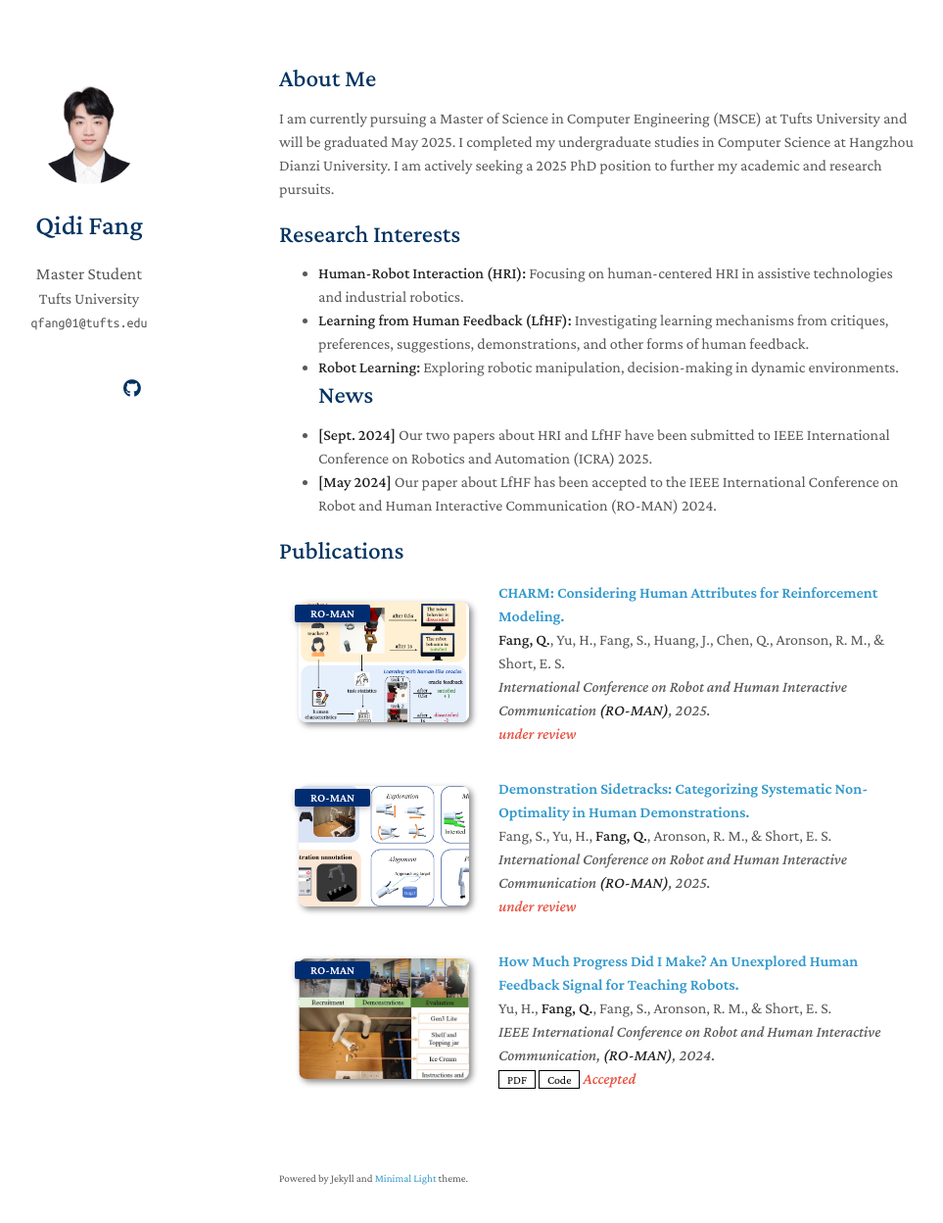
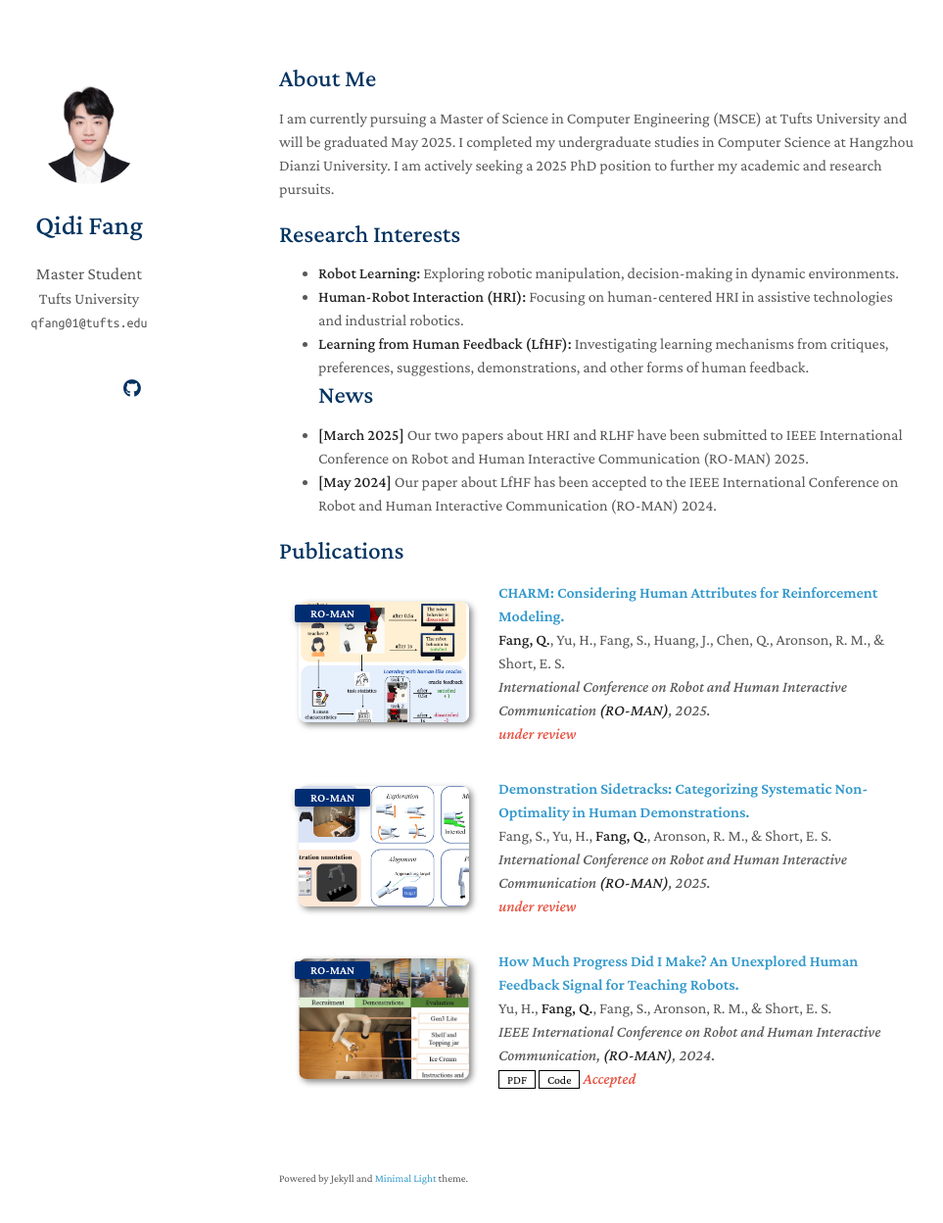
Before and after one commit to NoahF1205/qidifang.github.io, a Jekyll site: the page built from index.md, in a window 1280 px wide and 1283 px high. Shown: the top 1248 px of the window at 98% size, without its empty margins (185-1148 px from the left). Built offline with Jekyll 4.4.1, drawn with Linux system fonts in a browser that asks for light colours; a style sheet for code colours, icons or effects is not loaded; our own code applies the rules of GitHub Pages for plain Markdown files.

Commit message:
Update index.md

```diff
--- a/index.md
+++ b/index.md
@@ -7,13 +7,12 @@ layout: homepage
 I am currently pursuing a Master of Science in Computer Engineering (MSCE) at Tufts University and will be graduated May 2025. I completed my undergraduate studies in Computer Science at Hangzhou Dianzi University. I am actively seeking a 2025 PhD position to further my academic and research pursuits.
 
 ## Research Interests
-
+- **Robot Learning:** Exploring robotic manipulation, decision-making in dynamic environments.
 - **Human-Robot Interaction (HRI):** Focusing on human-centered HRI in assistive technologies and industrial robotics.
 - **Learning from Human Feedback (LfHF):** Investigating learning mechanisms from critiques, preferences, suggestions, demonstrations, and other forms of human feedback.
-- **Robot Learning:** Exploring robotic manipulation, decision-making in dynamic environments.
 ## News
 
-- **[Sept. 2024]** Our two papers about HRI and LfHF have been submitted to IEEE International Conference on Robotics and Automation (ICRA) 2025.
+- **[March 2025]** Our two papers about HRI and RLHF have been submitted to IEEE International Conference on Robot and Human Interactive Communication (RO-MAN) 2025.
 - **[May 2024]** Our paper about LfHF has been accepted to the IEEE International Conference on Robot and Human Interactive Communication (RO-MAN) 2024.
 
 {% include_relative _includes/publications.md %}
```
